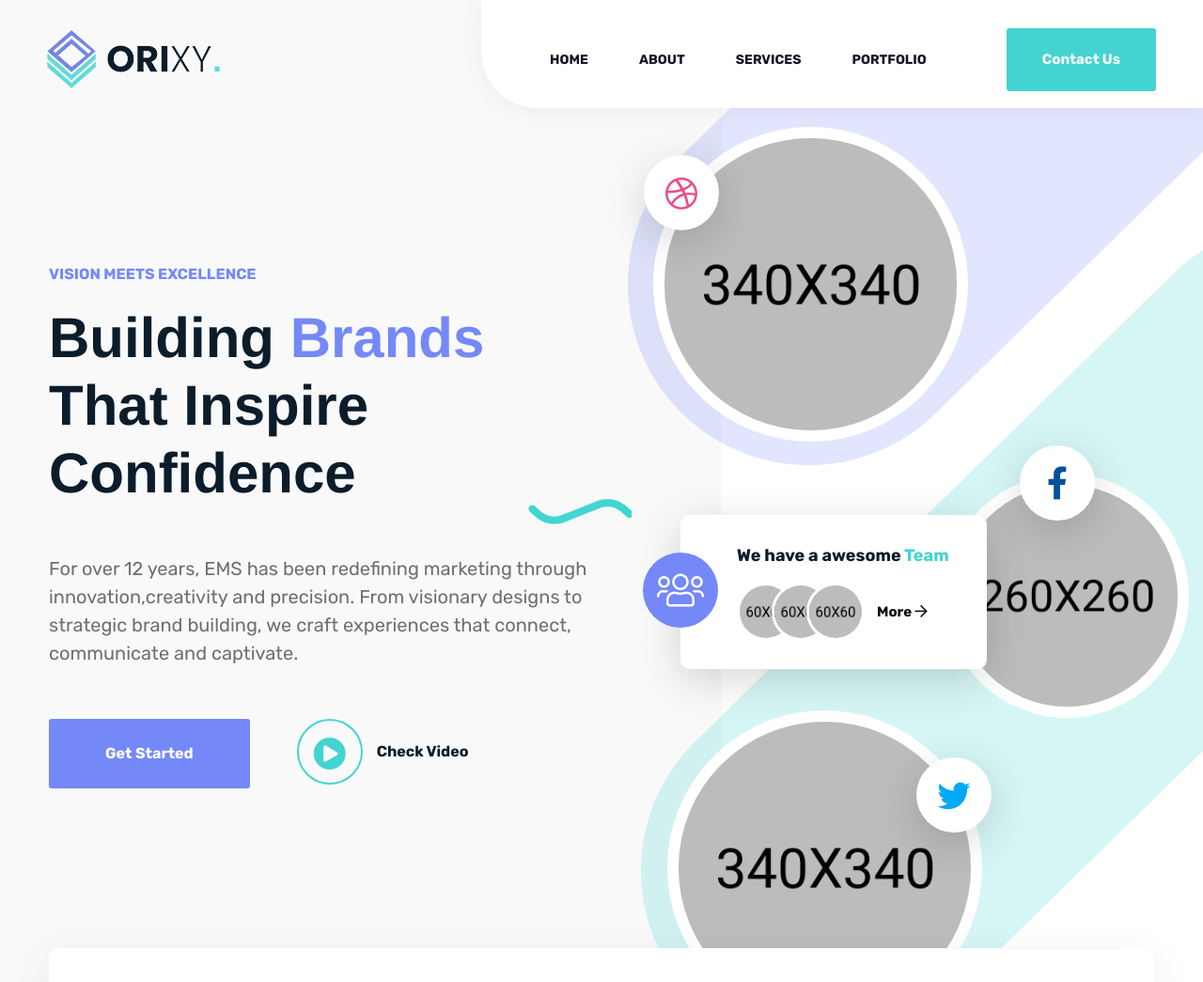
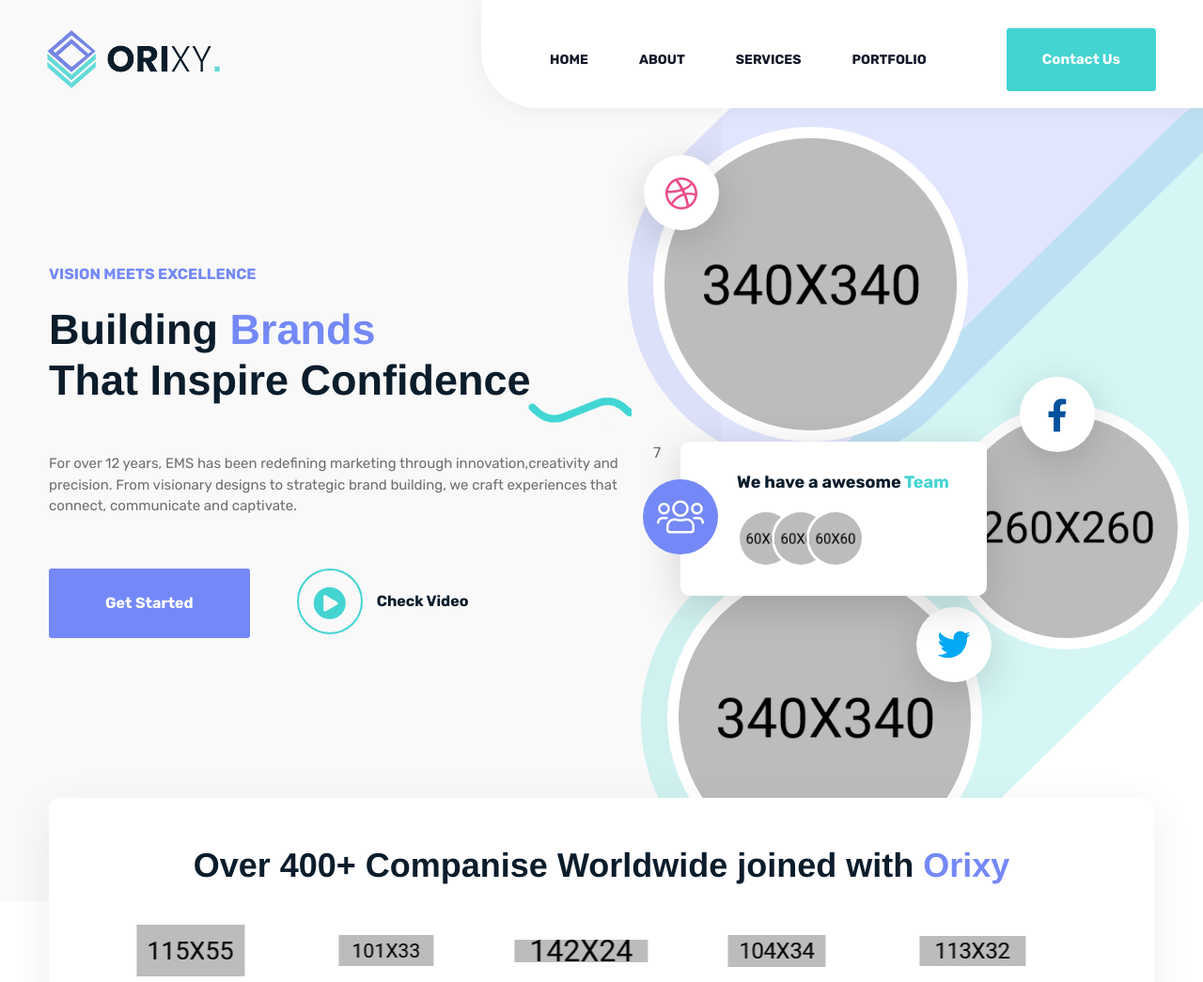
Before and after one commit to anurag23918/SinglePageWebsite, a plain HTML site: page index.html in a window 1280 px wide. Shown: the top 1045 px of the page at 94% size. Drawn offline with nearby package versions, Linux system fonts and the light colour scheme.

Commit message:
Updating

```diff
--- a/index.html
+++ b/index.html
@@ -413,7 +413,7 @@
 			</div>
 			<div class="circle-icon  d-flex align-items-center justify-content-center">
 				<i class="fab fa-dribbble"></i>
-			</div>
+			</div>	7
 		</div>
 		<div class="ori-banner-circle-img2 banner-circle-img position-absolute wow zoomIn" data-wow-delay="900ms" data-wow-duration="1500ms">
 			<div class="banner-circle">
@@ -444,7 +444,7 @@
 							<li><img src="assets/img/slider/tmb2.jpg" alt=""></li>
 							<li><img src="assets/img/slider/tmb3.jpg" alt=""></li>
 						</ul>
-						<a href="team.html"><span>More</span> <i class="far fa-arrow-right"></i></a>
+						<!-- <a href="team.html"><span>More</span> <i class="far fa-arrow-right"></i></a> -->
 					</div>
 				</div>
 			</div>
@@ -455,15 +455,15 @@
 					<div class="banner-slug text-uppercase wow fadeInUp" data-wow-delay="200ms" data-wow-duration="1000ms">
 						Vision Meets Excellence
 					</div>
-					<h1 class="wow fadeInUp" data-wow-delay="300ms" data-wow-duration="1000ms"style="font-size: 60px;">
+					<h1 class="wow fadeInUp" data-wow-delay="300ms" data-wow-duration="1000ms"style="font-size: 45px;">
 						Building <span>Brands</span><br>
 						That Inspire Confidence
 
 					</h1>
-					<p class="wow fadeInUp" data-wow-delay="400ms" data-wow-duration="1000ms">For over 12 years, EMS has been redefining marketing through innovation,creativity and precision. From visionary designs to strategic brand building, we craft experiences that connect, communicate and captivate.</p>
+					<p class="wow fadeInUp" data-wow-delay="400ms" data-wow-duration="1000ms"style="font-size: 15px;">For over 12 years, EMS has been redefining marketing through innovation,creativity and precision. From visionary designs to strategic brand building, we craft experiences that connect, communicate and captivate.</p>
 					<div class="banner-play-btn d-flex wow fadeInUp" data-wow-delay="500ms" data-wow-duration="1000ms">
 						<div class="ori-btn-7">
-							<a href="#ori-seven-contact">Get Started</a>
+							<a href="#ori-service-7">Get Started</a>
 						</div>
 						<div class="banner-play">
 							<a class="d-flex video_box align-items-center" href="https://www.youtube.com/watch?v=bIoPkZRVll"><i class="fas fa-play-circle"></i> <span>Check Video</span></a>
```
Also changed, not shown: WhatsApp Image 2025-11-09 at 00.13.08_a28c7265.jpg (added), WhatsApp Image 2025-11-09 at 00.14.35_df11e1e3.jpg (added), WhatsApp Image 2025-11-09 at 00.17.16_931258bb.jpg (added), WhatsApp Image 2025-11-09 at 00.19.53_77c4cff0.jpg (added), assets/img/sponsor/WhatsApp Image 2025-11-09 at 00.14.35_df11e1e3.jpg (added).
